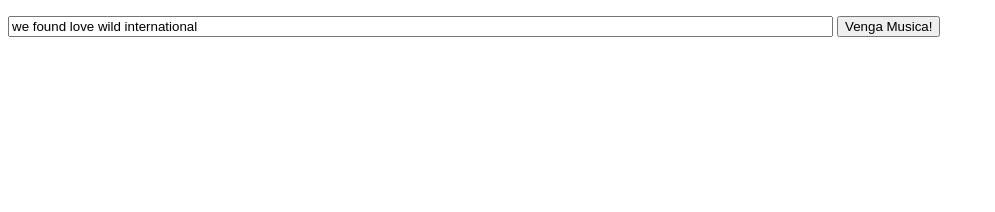
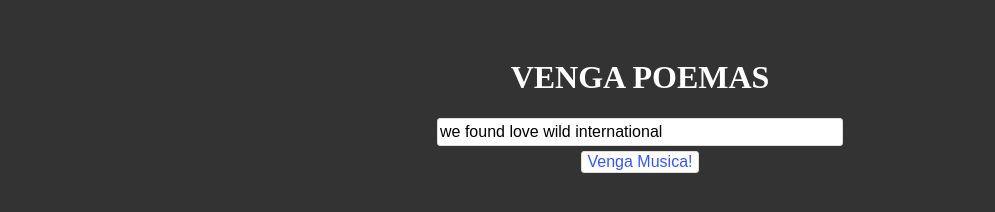
Before and after one commit to ricardovice/spotify-poetry, a plain HTML site: page index.html in a window 1280 px wide. Shown: the whole page, without its empty margins (0-995 px from the left). Drawn offline with nearby package versions, Linux system fonts and the light colour scheme.

Commit message:
VENGA DESIÑO

```diff
--- a/index.html
+++ b/index.html
@@ -3,10 +3,41 @@
     <head>
         <script src="http://code.jquery.com/jquery-1.7.2.min.js"></script>
         <script src="venga.js"></script>
+		<style>
+			body {
+				background: #333;
+				padding: 30px 0 20px;
+				text-align: center;
+			}
+
+			h1 {
+				color: #fff;
+			}
+
+			button {
+				background: #fff;
+				border: #ddd solid 1px;
+				border-radius: 3px;
+				color: #35f;
+				font-size: 16px;
+			}
+
+			input {
+				background: #fff;
+				display: block;
+				border: #ddd solid 1px;
+				border-radius: 3px;
+				font-size: 16px;
+				margin: 0 auto 5px;
+				padding: 4px 2px;
+				width: 400px;
+			}
+		</style>
     </head>
     <body>
+		<h1>VENGA POEMAS</h1>
         <p>
-            <input id="venga-frase" size="100" value="we found love wild international">
+            <input id="venga-frase" value="we found love wild international">
             <button id="venga-button">Venga Musica!</button>
         </p>
     </body>
--- a/venga.js
+++ b/venga.js
@@ -21,23 +21,25 @@ function vengaBuscarUno(vengaTitulo, cb, page) {
 }
 
 function vengaBuscar(vengaFrase, cb) {
-  var vengaTracks = []
+  var vengaTracks = [];
   var vengaPalabras = vengaFrase.split(' ');
   // TODO: join palabras
   var vengaTitulos = vengaPalabras;
+  var pending = 0;
   for (var i = 0; i < vengaTitulos.length; i++) {
-    vengaBuscarUno(vengaTitulos[i], function(track) {
-      if (track) {
-        // TODO: Instead of calling callback here, add track to a list and look up remaining words
-        //     (if all words have been looked up, THEN call the callback!)
-        vengaTracks.push(track);
-        if (vengaTracks.length == vengaTitulos.length) {
-          cb(vengaTracks);
+    pending++;
+    vengaBuscarUno(vengaTitulos[i], function(i) {
+      return function(track) {
+        if (track) {
+          vengaTracks[i] = track;
+          if (!--pending) {
+            cb(vengaTracks);
+          }
+        } else {
+          console.log('FAIL');
         }
-      } else {
-        console.log('FAIL');
-      }
-    });
+      };
+    }(i));
   }
 }
 
```
